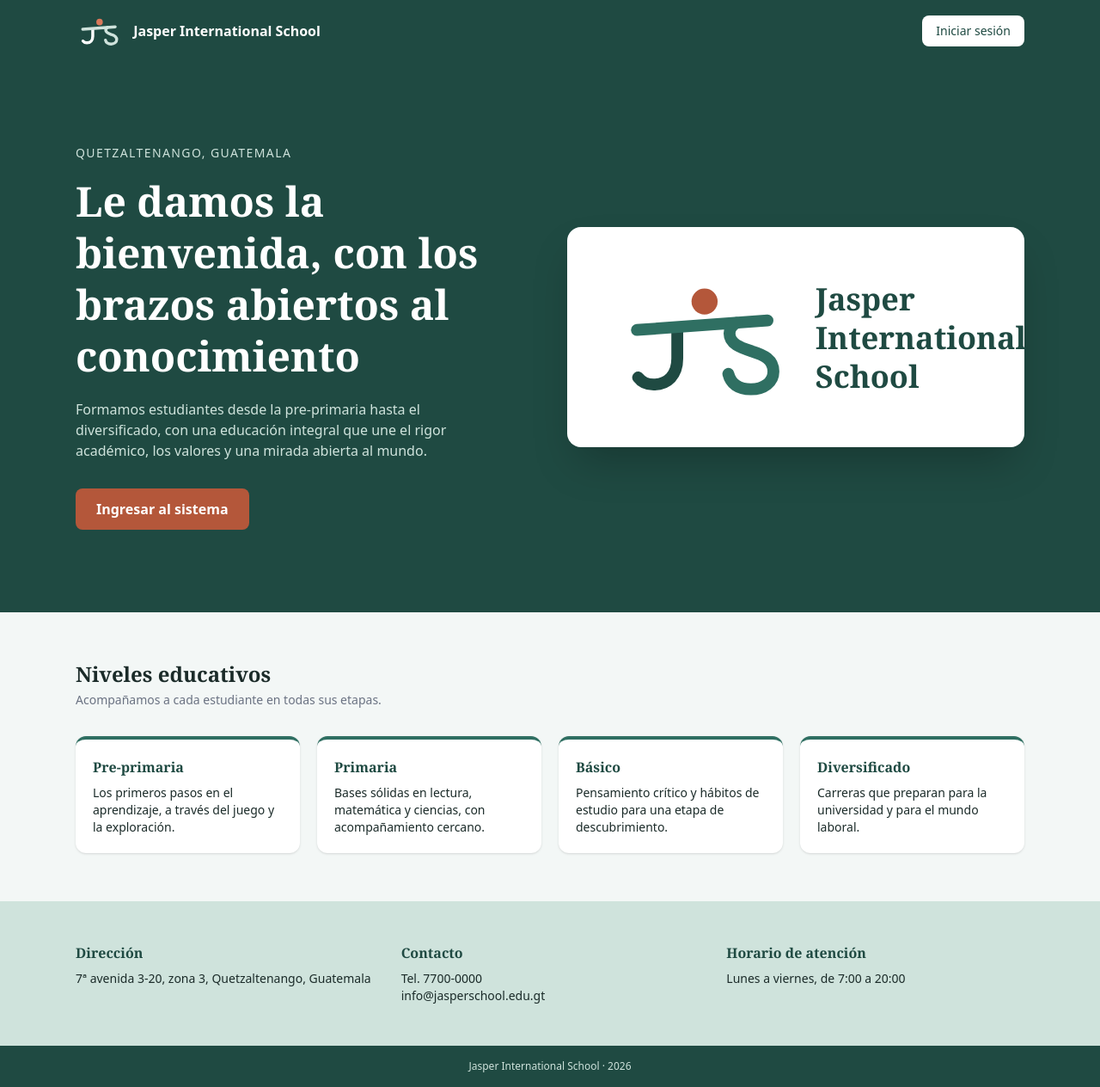
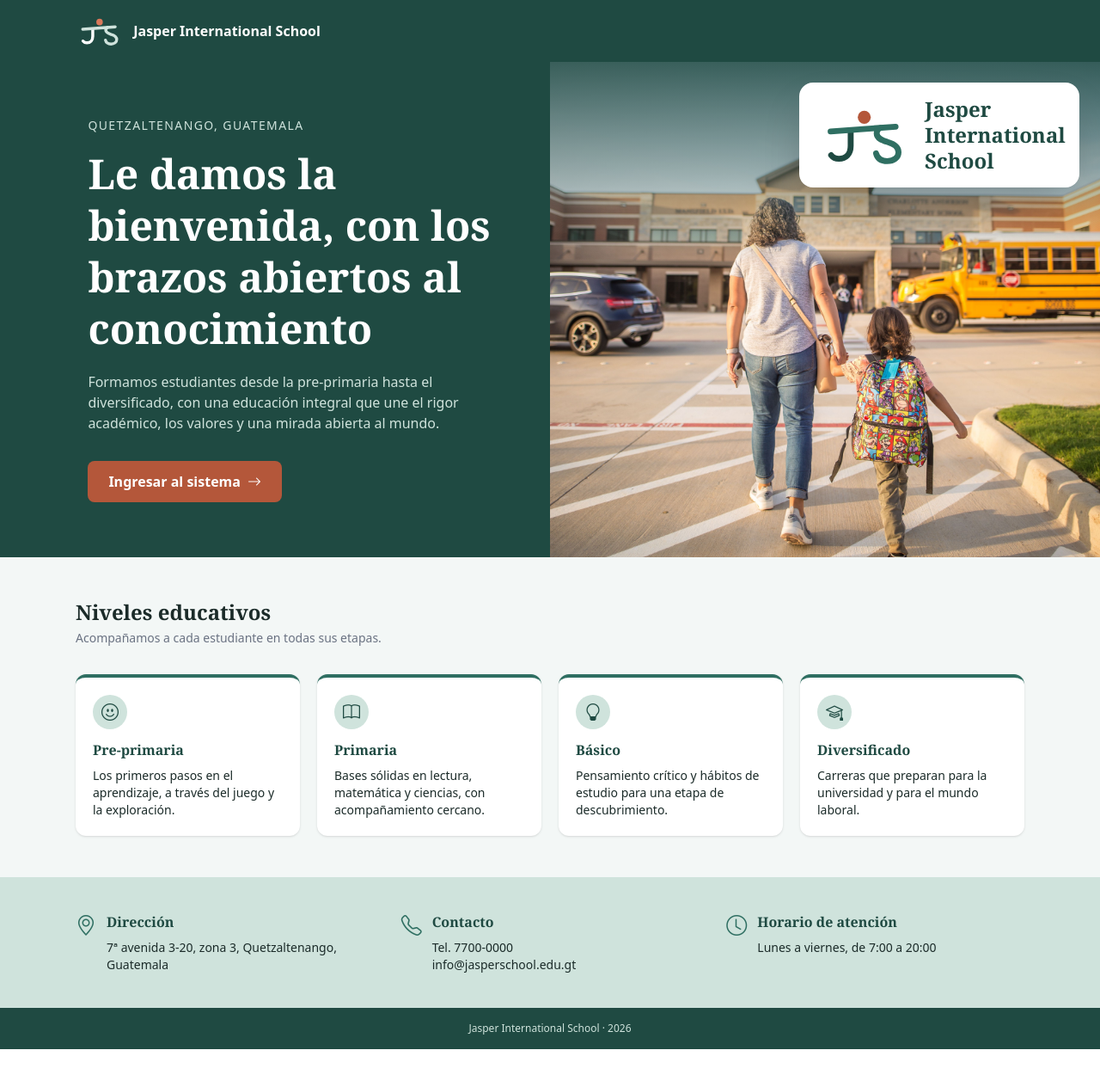
Before and after one commit to GSWilliam276/Proyecto2_IPC2_JasperInternationalSchool_Frontend, an Angular app: page / in a window 1280 px wide. Shown: the whole page at 86% size. After the commit the page ends 1220 px from the top, so only its background shows below. Built offline with nearby package versions, Linux system fonts and the light colour scheme.

Commit message:
Mejora visual del marco, de la bienvenida y el login con fotos, iconos y degradados

```diff
--- a/src/app/layout/marco/marco.ts
+++ b/src/app/layout/marco/marco.ts
@@ -1,7 +1,7 @@
 import { Component, inject } from '@angular/core';
 import { Router, RouterLink, RouterLinkActive, RouterOutlet } from '@angular/router';
 import { Autenticacion } from '../../servicios/autenticacion';
-import { OpcionMenu, opcionesPorRol } from '../../menu';
+import { gruposPorRol } from '../../menu';
 
 /**
  * Marco comun de todas las pantallas con sesion: menu lateral, barra superior y pie
@@ -19,8 +19,8 @@ export class Marco {
   protected readonly sesion = this.autenticacion.obtenerSesion();
   protected readonly anio = new Date().getFullYear();
 
-  //el menu depende del rol; se ira completando con los demas roles
-  protected readonly menu: OpcionMenu[] = opcionesPorRol(this.sesion?.rol);
+  //el menu depende del rol y se muestra en grupos: Configuracion, Personal, Academico...
+  protected readonly grupos = gruposPorRol(this.sesion?.rol);
 
   protected cerrarSesion(): void {
     this.autenticacion.cerrarSesion();
@@ -35,4 +35,4 @@ export class Marco {
       .map((p) => p[0].toUpperCase())
       .join('');
   }
-  }
+}
--- a/src/app/paginas/bienvenida/bienvenida.html
+++ b/src/app/paginas/bienvenida/bienvenida.html
@@ -1,56 +1,60 @@
 <div class="min-h-screen bg-fondo text-texto flex flex-col">
 
-  <!-- Encabezado con el logo y el boton de ingreso -->
+    <!-- Encabezado con el logo -->
   <header class="bg-primario-oscuro text-white">
-    <div class="max-w-6xl mx-auto px-6 py-4 flex items-center justify-between">
-      <div class="flex items-center gap-3">
+    <div class="max-w-6xl mx-auto px-6 py-4 flex items-center gap-3">
       <img src="logo-claro.svg" alt="Logo de {{ colegio.nombre }}" class="h-10 w-auto" />
       <span class="font-semibold">{{ colegio.nombre }}</span>
-      </div>
-      <a routerLink="/login"
-        class="rounded-lg bg-white text-primario-oscuro text-sm font-medium px-4 py-2 hover:bg-primario-claro transition-colors">
-        Iniciar sesión
-      </a>
     </div>
   </header>
 
   <main class="flex-1">
 
-    <!-- Portada -->
-    <section class="bg-primario-oscuro text-white">
-      <div class="max-w-6xl mx-auto px-6 py-16 md:py-24 grid md:grid-cols-2 gap-10 items-center">
-        <div>
+    <!-- Portada: texto sobre fondo verde a la izquierda y foto a la derecha; el logo va en un cuadro blanco sobre la foto -->
+    <section class="bg-primario-oscuro text-white md:grid md:grid-cols-2">
+      <div class="px-6 py-10 md:py-16 md:pl-[8vw] md:pr-10 flex flex-col justify-center">
+        <div class="max-w-xl">
           <p class="text-primario-claro text-sm uppercase tracking-widest">Quetzaltenango, Guatemala</p>
           <h1 class="text-3xl md:text-5xl font-bold mt-4 leading-tight">
             Le damos la bienvenida, con los brazos abiertos al conocimiento
           </h1>
           <p class="mt-5 text-primario-claro max-w-md">{{ colegio.descripcion }}</p>
           <a routerLink="/login"
-          class="inline-block mt-8 rounded-lg bg-acento text-white font-semibold px-6 py-3 hover:opacity-90 transition-opacity">
-          Ingresar al sistema
+            class="inline-flex items-center gap-2 mt-8 rounded-lg bg-acento text-white font-semibold px-6 py-3 hover:opacity-90 transition-opacity">
+            Ingresar al sistema <i class="bi bi-arrow-right"></i>
           </a>
         </div>
+      </div>
 
-        <div class="flex justify-center">
-          <!-- rectangulo blanco: aqui se usa el logo original, de colores oscuros -->
-          <div class="bg-white rounded-2xl shadow-2xl p-8 md:p-12 flex items-center gap-5">
-            <img src="logo.svg" alt="" class="h-28 md:h-40 w-auto" />
-            <p class="font-titulo text-3xl md:text-4xl font-bold text-primario-oscuro leading-tight max-w-[16rem]">
+      <!-- foto: ocupa toda la mitad derecha. En pantallas chicas queda debajo del texto -->
+      <div class="relative min-h-72 md:min-h-[30rem]">
+        <img src="bienvenida.jpg" alt="Una madre lleva de la mano a su hijo hacia la entrada de la escuela"
+          class="absolute inset-0 h-full w-full object-cover object-[center_70%]" />
+
+        <!-- degradado verde arriba: hace resaltar el cuadro blanco y suaviza el rótulo del edificio -->
+        <div class="absolute inset-x-0 top-0 h-2/5"
+          style="background-image: linear-gradient(to bottom, rgba(31,74,66,0.85), rgba(31,74,66,0.4) 55%, transparent)"></div>
+        <!-- cuadro blanco, opaco, con el logo original y el nombre -->
+        <div class="absolute top-6 right-6 flex items-center gap-4 rounded-2xl bg-white px-5 py-4 shadow-2xl">
+          <img src="logo.svg" alt="" class="h-14 md:h-20 w-auto" />
+          <p class="font-titulo text-xl md:text-2xl font-bold text-primario-oscuro leading-tight max-w-[10rem]">
             {{ colegio.nombre }}
           </p>
         </div>
       </div>
-      </div>
     </section>
 
-    <!-- Niveles educativos -->
-    <section class="max-w-6xl mx-auto px-6 py-14">
+    <!-- Niveles educativos: un icono por nivel, en el orden en que estan en colegio.ts -->
+    <section class="max-w-6xl mx-auto px-6 py-12">
       <h2 class="text-2xl font-semibold">Niveles educativos</h2>
       <p class="text-sm text-gray-500 mt-1">Acompañamos a cada estudiante en todas sus etapas.</p>
       <div class="grid sm:grid-cols-2 lg:grid-cols-4 gap-5 mt-8">
         @for (nivel of colegio.niveles; track nivel.nombre) {
-          <article class="bg-white rounded-xl shadow-sm border-t-4 border-primario p-5">
-            <h3 class="font-semibold text-primario-oscuro">{{ nivel.nombre }}</h3>
+          <article class="bg-white rounded-xl shadow-sm border-t-4 border-primario p-5 hover:shadow-md hover:-translate-y-0.5 transition">
+            <span class="inline-flex h-10 w-10 items-center justify-center rounded-full bg-primario-claro text-primario-oscuro text-xl">
+              <i [class]="'bi bi-' + ['emoji-smile', 'book', 'lightbulb', 'mortarboard'][$index]"></i>
+            </span>
+            <h3 class="font-semibold text-primario-oscuro mt-3">{{ nivel.nombre }}</h3>
             <p class="text-sm mt-2">{{ nivel.detalle }}</p>
           </article>
         }
@@ -59,19 +63,28 @@
 
     <!-- Contacto -->
     <section class="bg-primario-claro">
-      <div class="max-w-6xl mx-auto px-6 py-12 grid md:grid-cols-3 gap-8">
+      <div class="max-w-6xl mx-auto px-6 py-10 grid md:grid-cols-3 gap-8">
+        <div class="flex gap-3">
+          <i class="bi bi-geo-alt text-2xl text-primario"></i>
           <div>
             <h3 class="font-semibold text-primario-oscuro">Dirección</h3>
             <p class="text-sm mt-2">{{ colegio.direccion }}</p>
           </div>
+        </div>
+        <div class="flex gap-3">
+          <i class="bi bi-telephone text-2xl text-primario"></i>
           <div>
             <h3 class="font-semibold text-primario-oscuro">Contacto</h3>
             <p class="text-sm mt-2">Tel. {{ colegio.telefono }}</p>
             <p class="text-sm">{{ colegio.correo }}</p>
           </div>
+        </div>
+        <div class="flex gap-3">
+          <i class="bi bi-clock text-2xl text-primario"></i>
           <div>
             <h3 class="font-semibold text-primario-oscuro">Horario de atención</h3>
             <p class="text-sm mt-2">{{ colegio.horario }}</p>
+          </div>
         </div>
       </div>
     </section>
--- a/src/app/paginas/inicio/inicio.html
+++ b/src/app/paginas/inicio/inicio.html
@@ -7,6 +7,16 @@
     <p class="text-sm text-primario-claro first-letter:uppercase">{{ fecha }}</p>
     <h2 class="text-3xl md:text-4xl font-bold mt-1">{{ saludo }}, {{ sesion?.nombre?.split(' ')?.[0] }}</h2>
     <p class="text-primario-claro mt-2">¿Qué desea gestionar hoy?</p>
+      @if (anioCargado()) {
+      <p class="mt-3 inline-flex items-center gap-2 rounded-full bg-white/15 px-3 py-1 text-sm">
+        <i class="bi bi-calendar-event"></i>
+        @if (anioActivo(); as a) {
+          Año lectivo: <strong>{{ a.nombre }}</strong>
+        } @else {
+          Sin año lectivo aún
+        }
+      </p>
+    }
   </div>
 </section>
 
--- a/src/app/paginas/login/login.html
+++ b/src/app/paginas/login/login.html
@@ -1,7 +1,7 @@
-<main class="relative min-h-screen bg-fondo flex items-center justify-center p-4 overflow-hidden">
+<main class="relative min-h-screen bg-fondo flex items-center justify-center p-4 overflow-hidden lg:pr-[50%]">
 
-  <!-- Marca arriba a la derecha: logo y nombre -->
-  <div class="absolute top-4 right-4 md:top-6 md:right-8 flex items-center gap-3">
+  <!-- Marca arriba a la derecha: logo y nombre. Desde lg pasa al cuadro blanco de la foto -->
+  <div class="lg:hidden absolute top-4 right-4 md:top-6 md:right-8 flex items-center gap-3">
     <p class="hidden sm:block font-titulo text-lg font-bold text-primario-oscuro">Jasper International School</p>
     <img src="logo.svg" alt="Logo de Jasper International School" class="h-12 md:h-14 w-auto" />
   </div>
@@ -10,15 +10,14 @@
   <img src="logo.svg" alt="" aria-hidden="true"
     class="absolute -left-10 -bottom-10 h-[28rem] w-auto opacity-15 pointer-events-none select-none" />
 
-  <!-- Frase decorativa a la derecha: tenue, y solo en pantallas anchas para no tapar la tarjeta -->
-  <p class="hidden xl:block absolute left-[calc(50%+17rem)] top-1/2 -translate-y-1/2 max-w-xs text-left font-titulo text-3xl font-bold leading-tight text-primario/35 pointer-events-none select-none">
-    Nos complace recibirle en nuestro entorno virtual
-  </p>
-
   <section class="relative w-full max-w-md bg-white rounded-xl shadow-md overflow-hidden">
     <header class="bg-primario-oscuro text-white px-8 py-6">
       <h1 class="text-2xl font-semibold">Jasper International School</h1>
       <p class="text-primario-claro text-sm mt-1">Inicio de sesión</p>
+      <!-- la frase de bienvenida: en pantallas chicas va aqui, porque la foto no se muestra -->
+      <p class="lg:hidden text-primario-claro/80 text-xs mt-3">
+        Nos complace recibirle en nuestro entorno virtual de aprendizaje.
+      </p>
     </header>
 
     <form [formGroup]="formulario" (ngSubmit)="iniciarSesion()" class="px-8 py-6 space-y-4" novalidate>
@@ -66,4 +65,22 @@
       </a>
     </div>
   </section>
+
+  <!-- Mitad derecha: foto con el logo en un cuadro blanco y la frase de bienvenida. Solo desde lg -->
+  <aside class="hidden lg:block absolute inset-y-0 right-0 w-1/2">
+    <img src="login.jpg" alt="" aria-hidden="true"
+      class="absolute inset-0 h-full w-full object-cover object-[30%_center]" />
+    <!-- degradado verde abajo para que la frase se lea sobre la foto -->
+    <div class="absolute inset-0"
+      style="background-image: linear-gradient(to top, rgba(31,74,66,0.92), rgba(31,74,66,0.35) 45%, transparent)"></div>
+
+    <div class="absolute top-6 right-6 flex items-center gap-3 rounded-xl bg-white px-4 py-3 shadow-lg">
+      <img src="logo.svg" alt="Logo de Jasper International School" class="h-12 w-auto" />
+      <p class="font-titulo text-lg font-bold text-primario-oscuro leading-tight">Jasper International School</p>
+    </div>
+
+    <p class="absolute bottom-10 left-10 right-10 font-titulo text-3xl xl:text-4xl font-bold leading-tight text-white">
+      Nos complace recibirle en nuestro entorno virtual de aprendizaje.
+    </p>
+  </aside>
 </main>
--- a/src/app/servicios/anios-lectivos.ts
+++ b/src/app/servicios/anios-lectivos.ts
@@ -44,4 +44,9 @@ export class AniosLectivos {
   cerrar(id: number): Observable<void> {
     return this.http.put<void>(`${this.url}/${id}/cerrar`, null);
   }
+
+  /** El año lectivo activo, o null si no hay ninguno. */
+  activo(): Observable<AnioLectivoResumen | null> {
+    return this.http.get<AnioLectivoResumen | null>(`${this.url}/activo`);
+  }
 }
```
Also changed, not shown: src/app/layout/marco/marco.html (+19 -9 lines), src/app/menu.ts (+45 -22 lines), src/app/paginas/inicio/inicio.ts (+15 -1 lines), public/bienvenida.jpg (added), 1 other file (tests, documents, lock files or other folders). Lines whose indentation alone changed are shown as unchanged.
